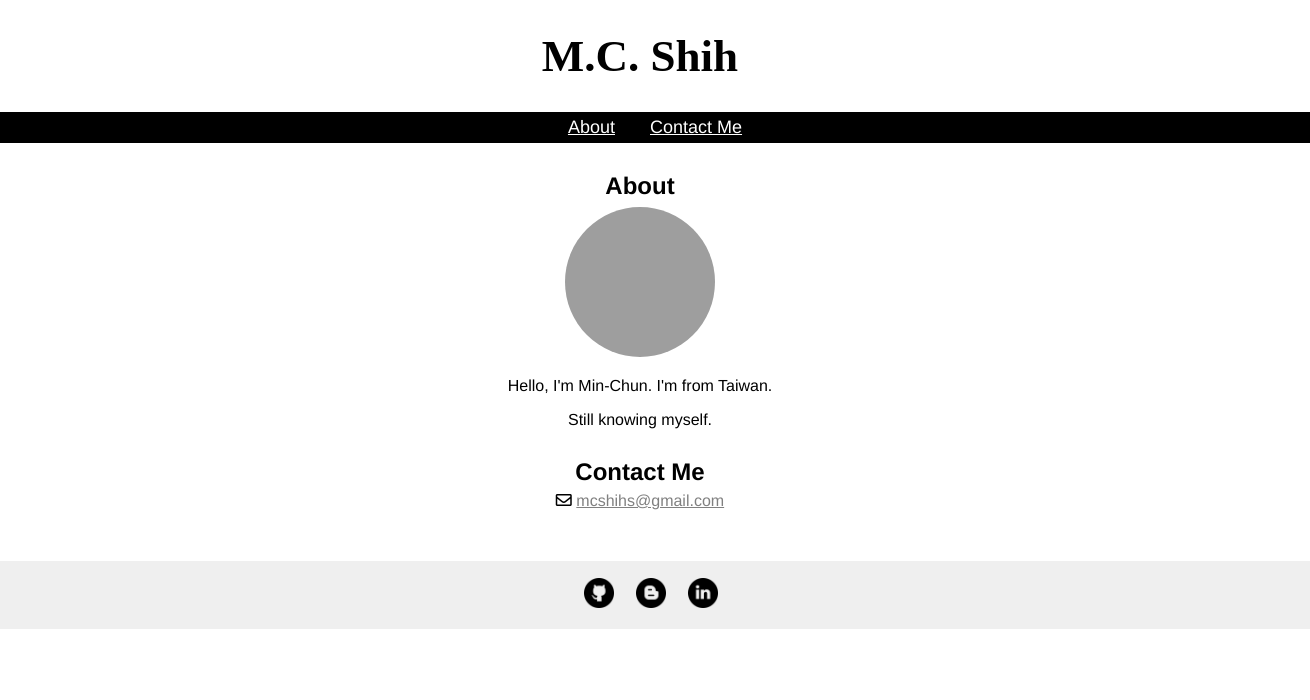
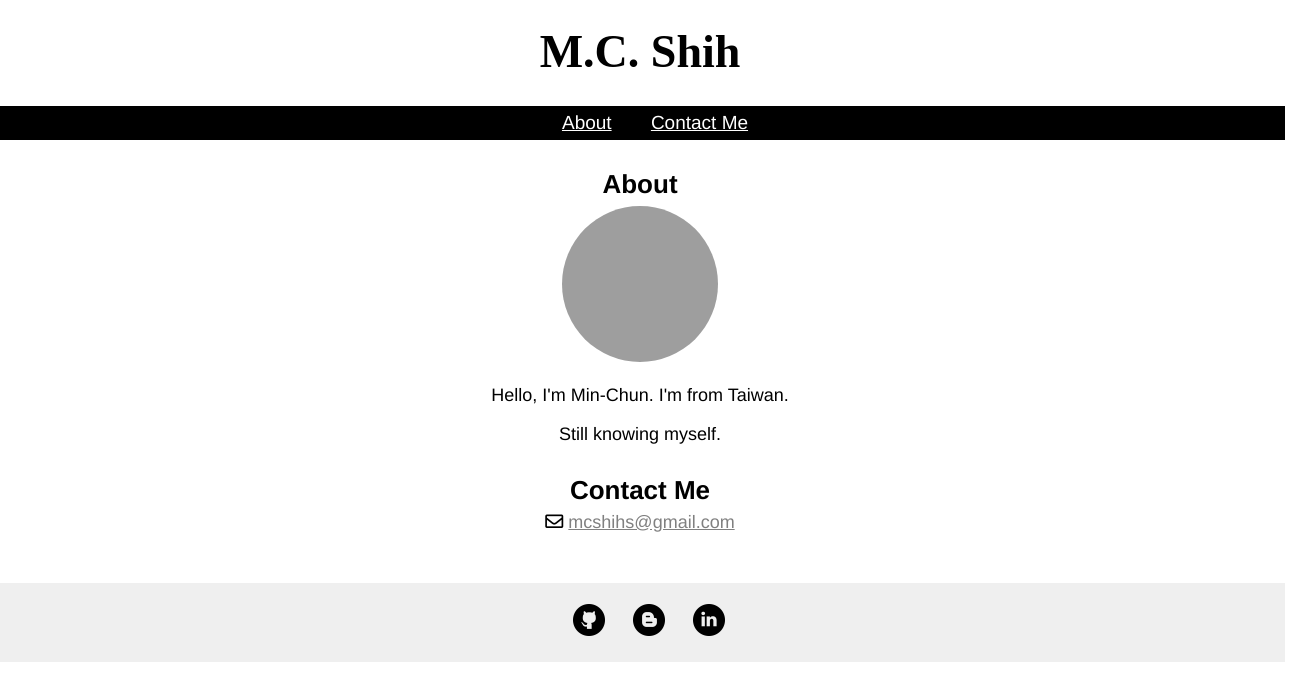
Before and after one commit to shihs/shihs.github.io, a plain HTML site: page index.html in a window 1280 px wide. Shown: the whole page, 1310 px wide, since content can reach past the window. Drawn offline with Linux system fonts and the light colour scheme; grey boxes are pictures that could not be loaded.

Commit message:
edit font size and margin unit

```diff
--- a/css/main.css
+++ b/css/main.css
@@ -1,3 +1,14 @@
+@media (min-width: 48em) {
+  html {
+    font-size: 16px;
+  }
+}
+@media (min-width: 58em) {
+  html {
+    font-size: 20px;
+  }
+}
+
 /* 設定字體與字寬 */
 body {
 	  /*font-family: "Arial", "sans-serif";*/
@@ -5,18 +16,25 @@ body {
 	  font-weight: 400;
     /* 文字置中 */
     text-align: center;
+
 }
 
 
 
 header h1 {
   font-family: "Abril Fatface", serif;
-  font-size: 45px;
+  /*font-size: 45px;*/
+  font-size: 2.3rem;
+  margin-top: 2%;
+  margin-bottom: 2.2%;
+
 }
 .headshot {
   /*display: inline-block;*/
-  width: 150px;
-  height: 150px;
+  /*width: 150px;
+  height: 150px;*/
+  width: 7.8rem;
+  height: 7.8rem;
   border-radius: 50%;
 }
 
@@ -24,17 +42,21 @@ nav ul {
   /* 選單黑底  */
   background-color: black;
   /* 消除兩邊空白 */
-  margin-left: -3%;
-  margin-right: -3%;
-  font-size: 18px;
+  margin-left: -1%;
+  margin-right: -1%;
+  /*font-size: 18px;*/
+  font-size: .95rem;
+
 }
 nav ul li {
   /* li橫排列 */
   display: inline-block;
   /* 去標頭 */
   list-style-type: none;
-  padding: 5px 10px;
-  margin-right:10px;
+ /* padding: 5px 10px;
+  margin-right:10px;*/
+  padding: .3rem .6rem;
+  margin-right: .5rem;
 }
 nav ul li a {
   color: white;
@@ -43,18 +65,21 @@ nav ul li a {
 
 h2 {
   margin-bottom: 0.5%;
+  font-size: 1.3rem;
 }
 
 section {
   margin-top: 2.3%;
 }
+section {
+  font-size: .9rem;
+}
+
 
 #contact a {
     color: gray;
 }
-#contact div {
-    padding-bottom: 30px;
-}
+
 
 
 
@@ -63,35 +88,24 @@ footer {
     right: 0;
     bottom: 0;
     left: 0;
-    padding: 1px;
+    /*padding: 1px;*/
+    padding: .05rem;
     background-color: #efefef;
-    margin-left: -3%;
-    margin-right: -3%;
+    margin-left: -1%;
+    margin-right: -1%;
     margin-bottom: -4%;
     margin-top: 4%;
 
 }
 /* 調整圖片大小 */
 footer img {
-    height: 30px;
-    width: 30px;
+    /*height: 30px;
+    width: 30px;  */
+    height: 1.6rem;
+    width: 1.6rem;
 }
 footer ul li {
     display: inline-block;
-    margin-right:18px;
+    /*margin-right:18px;*/
+    margin-right: 1.1rem;
 }
-
-/* Page content */
-.content {
-  padding: 16px;
-}
-/* The sticky class is added to the header with JS when it reaches its scroll position */
-.sticky {
-  position: fixed;
-  top: 0;
-  width: 100%
-}
-/* Add some top padding to the page content to prevent sudden quick movement (as the header gets a new position at the top of the page (position:fixed and top:0) */
-.sticky + .content {
-  padding-top: 102px;
-}
```
Also changed, not shown: index.html (+0 -1 lines).
